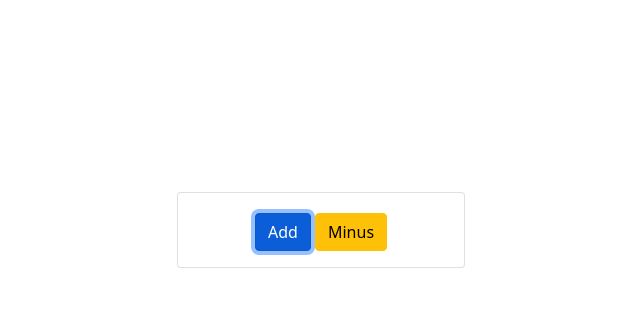
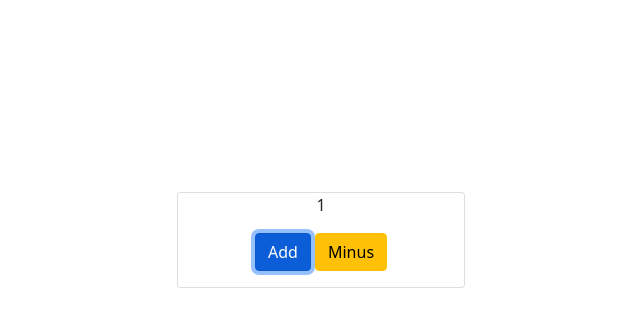
Before and after one commit to amiribnjaman/simple-add-minus-app-js, a plain HTML site: page index.html in a window 1280 px wide. Both pictures are taken after a click on the button "Add". Shown: the whole page, without its empty margins (319-959 px from the left). Drawn offline with nearby package versions, Linux system fonts and the light colour scheme.

Commit message:
add functionality done

```diff
--- a/index.html
+++ b/index.html
@@ -18,7 +18,7 @@
 
   <main>
     <div class="card mx-auto" id="main-section" style="width: 18rem;">
-      <div class="card-head text-center" id="count"><h3 class="mt-1 mb-0"></h3></div>
+      <div class="card-head text-center" id="count"><h3 class="mt-1 mb-0">0</h3></div>
       <div class="card-body mx-auto">
         <button type="button" id="add-btn" class="btn btn-primary">Add</button>
         <button type="button" id="minus-btn" class="btn btn-warning">Minus</button>
--- a/index.js
+++ b/index.js
@@ -1,4 +1,12 @@
 // Dom selector
-let countShow = document.getElementById('count')
-let addBtn = document.getElementById('add-btn')
-let minusBtn = document.getElementById('minus-btn')
+let countShow = document.getElementById('count');
+let addBtn = document.getElementById('add-btn');
+let minusBtn = document.getElementById('minus-btn');
+
+let count = 0
+
+// event listener
+addBtn.addEventListener('click', function(e){
+    count++;
+    countShow.innerText = count
+})
```
